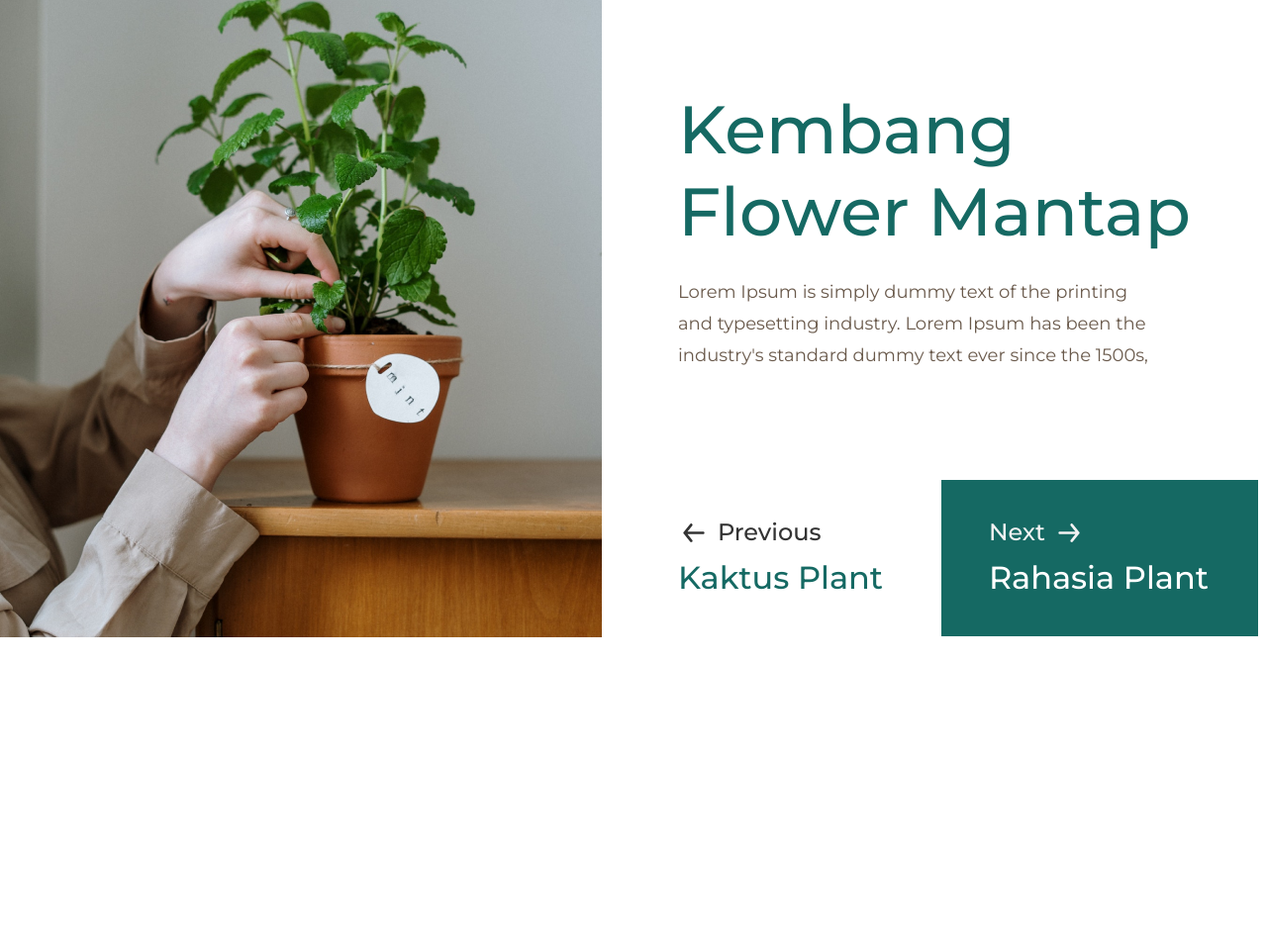
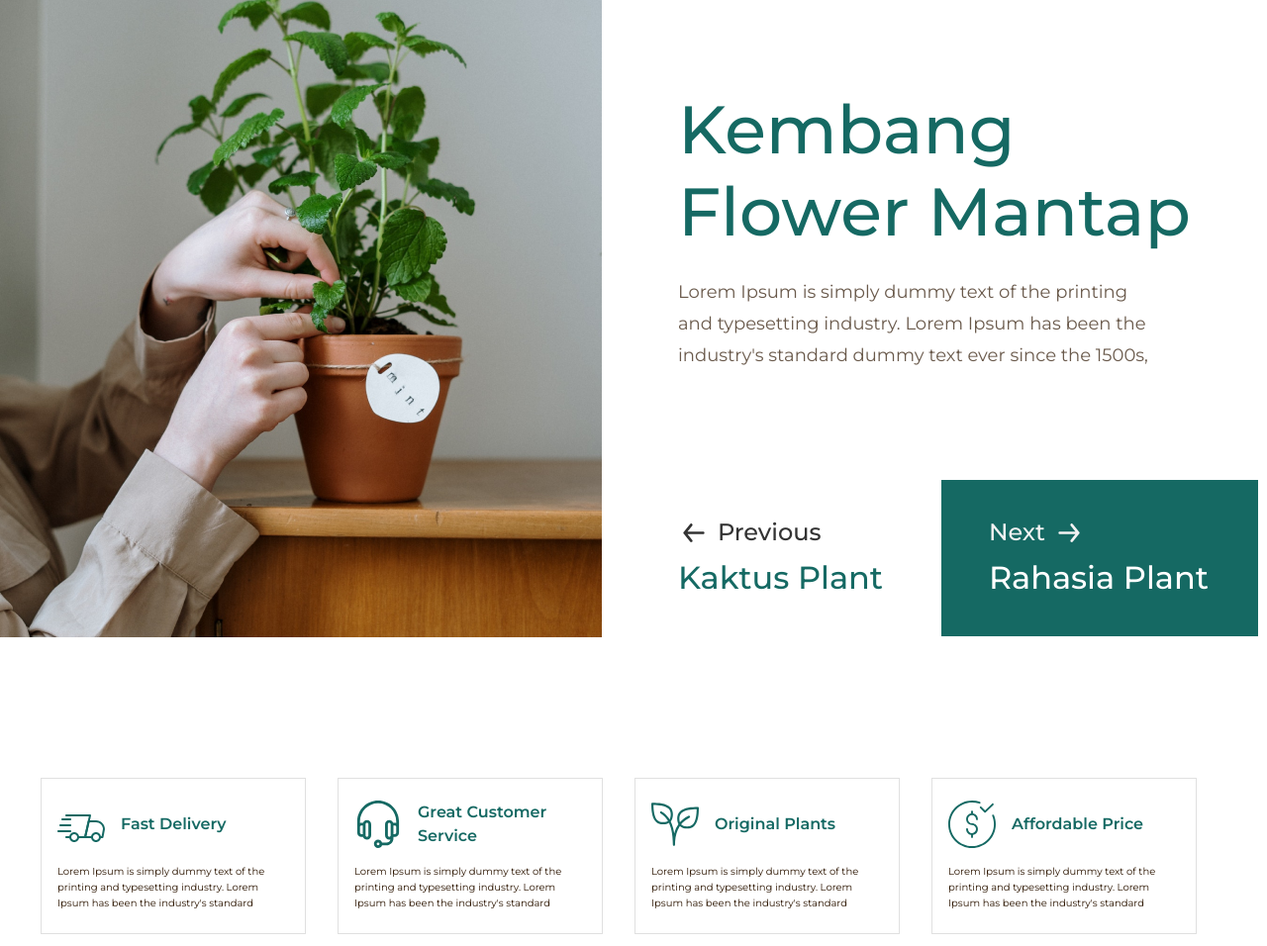
Before and after one commit to Noctuarn/Plants-shop, a plain HTML site: page index.html in a window 1280 px wide. Shown: the part 96-1052 px from the top of the page at 99% size. Before the commit the page ends 800 px from the top, so only its background shows below. Drawn offline with nearby package versions, Linux system fonts and the light colour scheme.

Commit message:
make a cards section

```diff
--- a/index.html
+++ b/index.html
@@ -53,6 +53,45 @@
                     </div>
             </div>
         </header>
+
+        <main class="page">
+              <section class="page__cards cards">
+                <div class='cards__container'>
+                    <div class="cards__elements">
+                        <div class="cards__element element-cards">
+                            <div class="element-cards__logo">
+                                <img src="/img/cards/01.svg" alt="">
+                                <h3 class="element-cards__title">Fast Delivery</h3>
+                            </div>
+                             <p class="element-cards__text">Lorem Ipsum is simply dummy text of the printing and typesetting industry. Lorem Ipsum has been the industry's standard </p>
+                        </div>
+                        <div class="cards__element element-cards">
+                            <div class="element-cards__logo">
+                                <img src="/img/cards/02.svg" alt="">
+                                <h3 class="element-cards__title">Great Customer Service</h3>
+                            </div>
+                             <p class="element-cards__text">Lorem Ipsum is simply dummy text of the printing and typesetting industry. Lorem Ipsum has been the industry's standard </p>
+                        </div>
+                        <div class="cards__element element-cards">
+                            <div class="element-cards__logo">
+                                <img src="/img/cards/03.svg" alt="">
+                                <h3 class="element-cards__title">Original Plants</h3>
+                            </div>
+                             <p class="element-cards__text">Lorem Ipsum is simply dummy text of the printing and typesetting industry. Lorem Ipsum has been the industry's standard </p>
+                        </div>
+                        <div class="cards__element element-cards">
+                            <div class="element-cards__logo">
+                                <img src="/img/cards/04.svg" alt="">
+                                <h3 class="element-cards__title">Affordable Price</h3>
+                            </div>
+                             <p class="element-cards__text">Lorem Ipsum is simply dummy text of the printing and typesetting industry. Lorem Ipsum has been the industry's standard </p>
+                        </div>
+
+                    </div>
+                </div>
+              </section>
+        </main>
+
     </div>
 </body>
 </html>
--- /dev/null
+++ b/scss/_cards.scss
@@ -0,0 +1,47 @@
+.cards {
+    margin-top: 142px;
+
+    &__elements {
+        display: flex;
+        gap: 32px;
+    }
+
+    &__element {
+        max-width: 268px;
+        padding: 22px 16px;
+        border: 1px solid #E0E0E0;
+        cursor: pointer;
+        transition: all 1s ease 0s;
+
+        @media (min-width: 770px) {
+              &:hover{
+                    transform: scale(1.2);
+              }
+        }
+    }
+}
+.element-cards {
+
+    &__logo {
+        display: flex;
+        gap: 16px;
+        align-items: center;
+        margin-bottom: 16px;
+        max-width: 201px;
+    }
+
+    &__title {
+        font-family: 'Montserrat';
+        font-style: normal;
+        font-weight: 700;
+        font-size: 16px;
+        line-height: 1.5;
+        color: $dark-green;
+    }
+
+    &__text {
+        font-size: 10px;
+        line-height: 1.6;
+        color: $grey;
+    }
+}
--- a/scss/_header.scss
+++ b/scss/_header.scss
@@ -41,6 +41,14 @@
         & img{
             width:20px;
             height:20px;
+            cursor: pointer;
+            transition: all .8s ease 0s;
+
+            @media (min-width: 770px) {
+                  &:hover{
+                        transform: scale(1.1);
+                  }
+            }
         }
     }
 }
--- a/scss/style.scss
+++ b/scss/style.scss
@@ -26,6 +26,10 @@ a{
     margin: 0 15px;
     max-width: 1198px;
     margin: 0 auto;
+}
+
+[class *= "page__"]{
+    margin-bottom: 80px;
 }
 
 .body{
@@ -70,3 +74,4 @@ a{
 }
 
 @import "header";
+@import "cards";
```
Also changed, not shown: css/style.css.
